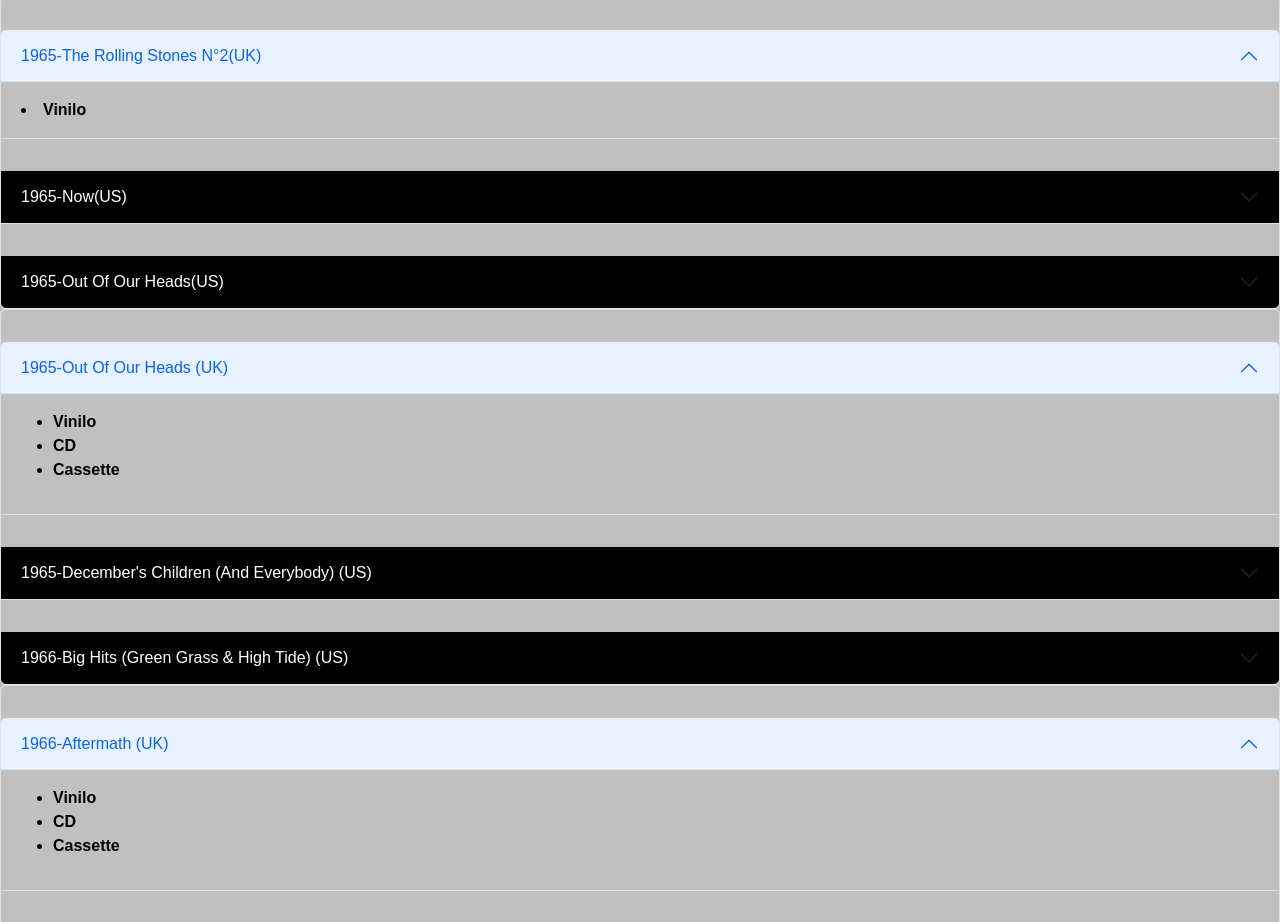
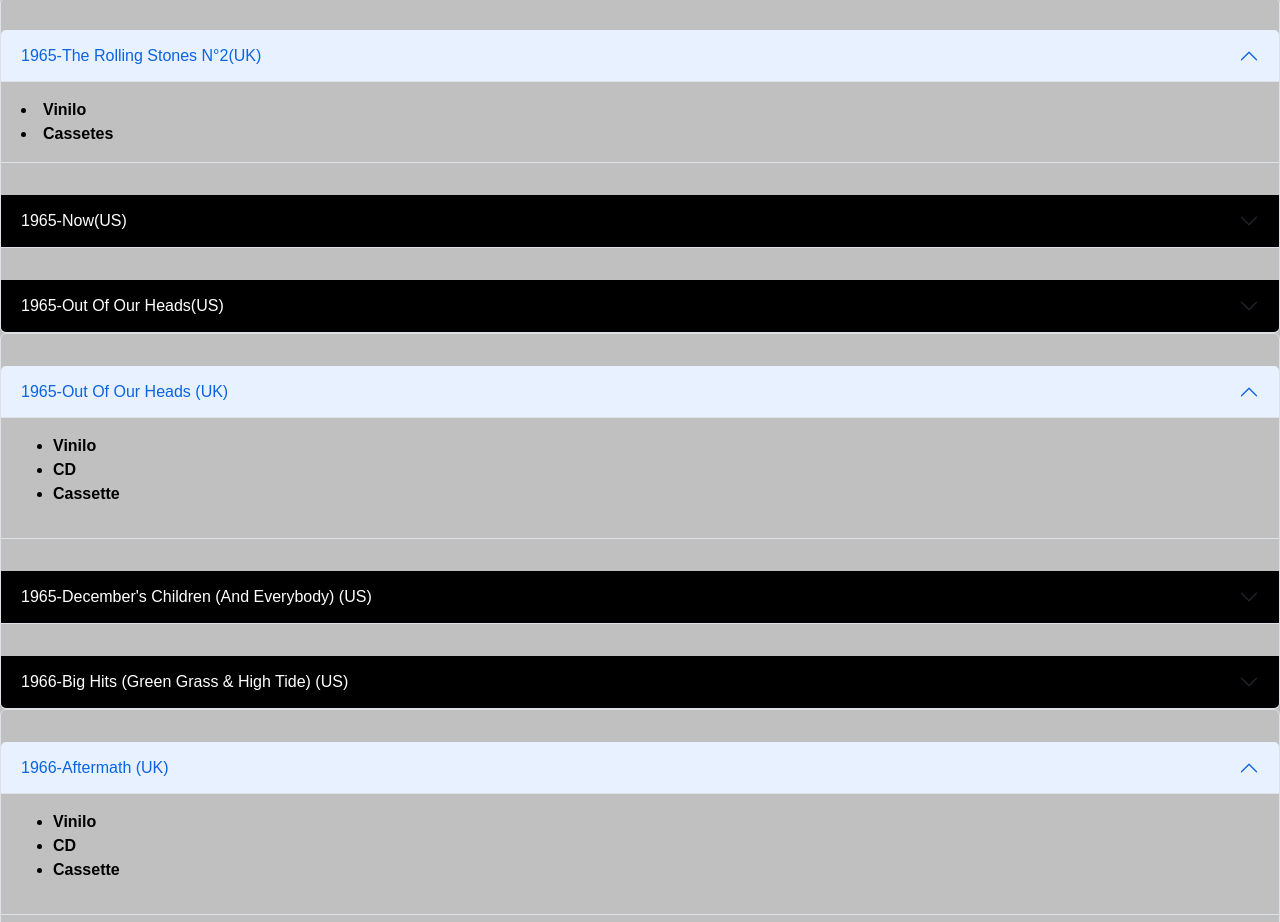
Before and after one commit to sebasrosen79/proyectoweb, a plain HTML site: page index.html in a window 1280 px wide. Shown: the part 2253-3175 px from the top of the page. Drawn offline with nearby package versions, Linux system fonts and the light colour scheme; a web font is replaced by a local one.

Commit message:
probando pc nueva

```diff
--- a/index.html
+++ b/index.html
@@ -244,6 +244,7 @@
           <div class="accordion-body">
             <strong>
               <li class="venta1">Vinilo</li>
+              <li class="venta1">Cassetes</li>
             </strong>
           </div>
         </div>
```
